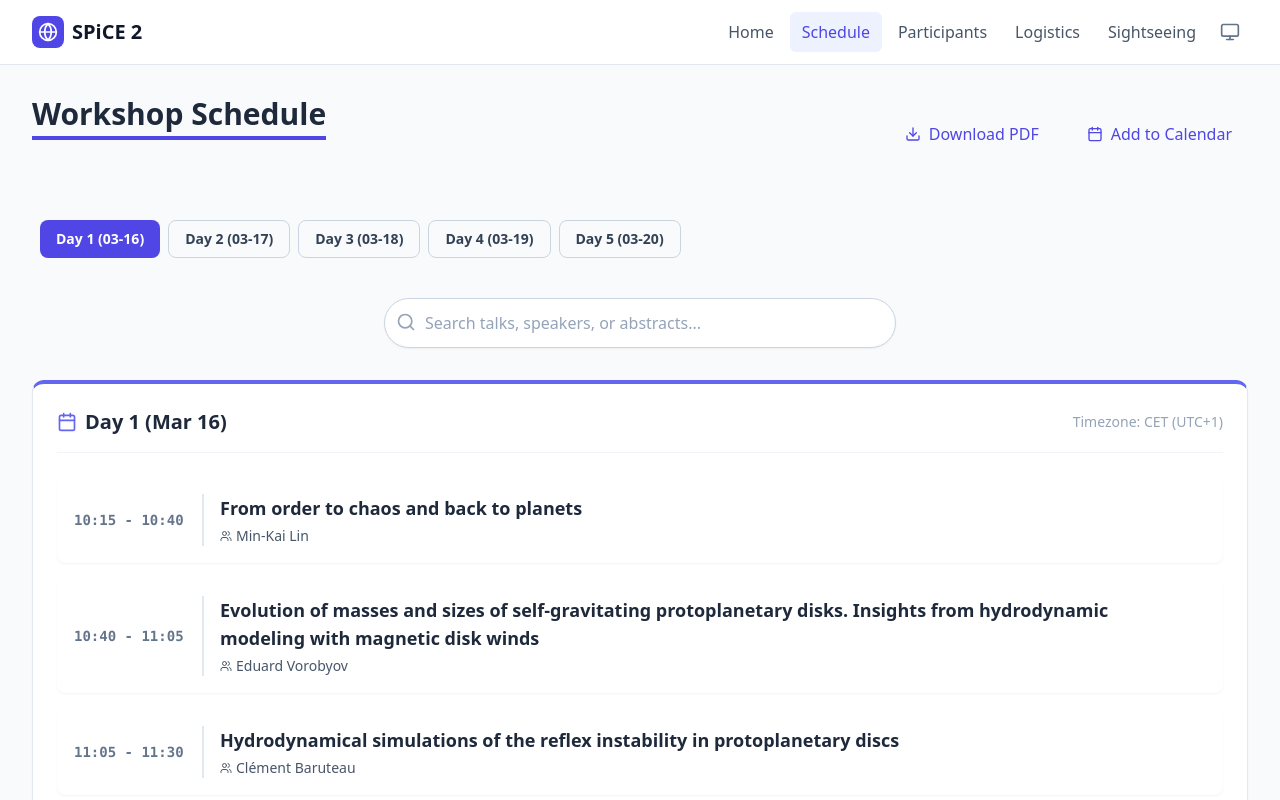
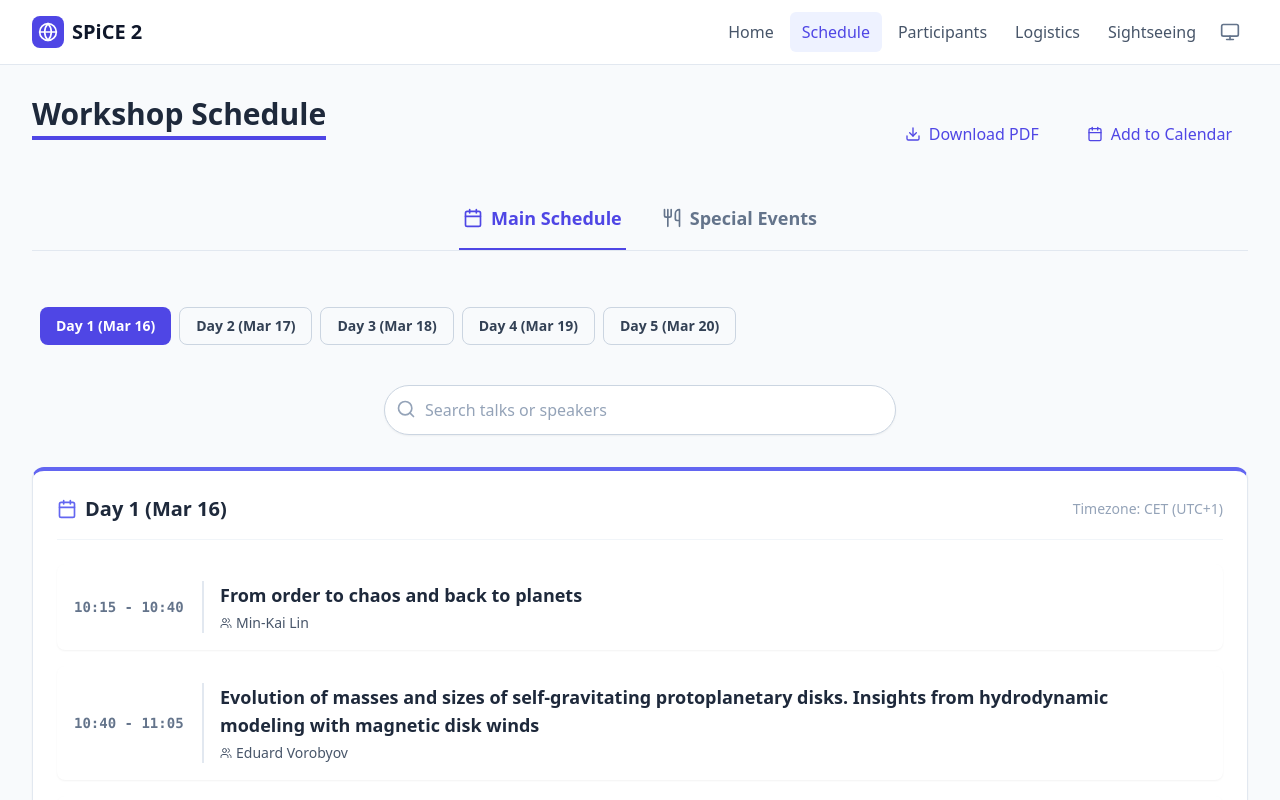
Before and after one commit to spice-workshop/spice-workshop.github.io, a React (Vite) app: page /schedule in a window 1280 px wide. Shown: the top 800 px of the page. Built offline with nearby package versions, Linux system fonts and the light colour scheme.

Commit message:
[Refactor] Separate special events into a separate tab on schedule page

```diff
--- a/src/pages/Schedule.tsx
+++ b/src/pages/Schedule.tsx
@@ -13,6 +13,7 @@ import SpecialEventCard from '../components/schedule/SpecialEventCard';
 const ScheduleView: FC = () => {
   const [activeDay, setActiveDay] = useState(0);
   const [searchTerm, setSearchTerm] = useState('');
+  const [activeView, setActiveView] = useState<'schedule' | 'events'>('schedule');
   const { schedule, loading, error } = useSchedule();
 
   if (loading) return <div className="text-center py-20 text-slate-500">Loading schedule...</div>;
@@ -96,6 +97,34 @@ const ScheduleView: FC = () => {
         </div>
       </div>
 
+      {/* Top Level View Switcher */}
+      <div className="flex justify-center mb-10 border-b border-slate-200 dark:border-slate-700">
+        <div className="flex space-x-8">
+          <button
+            onClick={() => setActiveView('schedule')}
+            className={`pb-4 px-1 text-lg font-bold border-b-2 transition-colors flex items-center ${
+              activeView === 'schedule'
+                ? 'border-indigo-600 text-indigo-600 dark:text-indigo-400 dark:border-indigo-400'
+                : 'border-transparent text-slate-500 hover:text-slate-800 dark:hover:text-slate-200'
+            }`}
+          >
+            <Calendar className="w-5 h-5 mr-2" /> Main Schedule
+          </button>
+          <button
+            onClick={() => setActiveView('events')}
+            className={`pb-4 px-1 text-lg font-bold border-b-2 transition-colors flex items-center ${
+              activeView === 'events'
+                ? 'border-amber-500 text-amber-600 dark:text-amber-400 dark:border-amber-500'
+                : 'border-transparent text-slate-500 hover:text-slate-800 dark:hover:text-slate-200'
+            }`}
+          >
+            <Utensils className="w-5 h-5 mr-2" /> Special Events
+          </button>
+        </div>
+      </div>
+
+      {activeView === 'schedule' && (
+        <div className="animate-fade-in">
           {/* Day tabs */}
           {!isSearching && (
             <div className="flex overflow-x-auto py-4 px-2 mb-6 gap-2 hide-scrollbar">
@@ -106,7 +135,7 @@ const ScheduleView: FC = () => {
                   variant={activeDay === index ? 'primary' : 'outline'}
                   className="rounded-full flex-shrink-0 whitespace-nowrap"
                 >
-              {data.label} ({data.date.slice(5)})
+                  {data.day}
                 </Button>
               ))}
             </div>
@@ -116,7 +145,7 @@ const ScheduleView: FC = () => {
           <div className="relative mb-8 max-w-lg mx-auto">
             <input
               type="text"
-          placeholder="Search talks, speakers, or abstracts..."
+              placeholder="Search talks or speakers"
               className="pl-10 pr-4 py-3 border border-slate-300 dark:border-slate-600 rounded-full focus:outline-none focus:ring-2 focus:ring-indigo-500 w-full shadow-sm bg-white dark:bg-slate-800 text-slate-900 dark:text-white placeholder-slate-400"
               value={searchTerm}
               onChange={e => setSearchTerm(e.target.value)}
@@ -128,19 +157,27 @@ const ScheduleView: FC = () => {
           <div className="space-y-8">
             {displaySchedule.length > 0 ? (
               displaySchedule.map((dayData, dayIdx) => (
-            <ScheduleDayCard key={dayIdx} dayData={dayData} dayIdx={dayIdx} />
+                <ScheduleDayCard
+                  key={dayIdx}
+                  dayData={dayData}
+                  dayIdx={dayIdx}
+                  {...(!isSearching && {
+                    onPrev: () => setActiveDay(d => Math.max(0, d - 1)),
+                    onNext: () => setActiveDay(d => Math.min(schedule.length - 1, d + 1)),
+                    isFirst: activeDay === 0,
+                    isLast:  activeDay === schedule.length - 1,
+                  })}
+                />
               ))
             ) : (
               <p className="text-center text-slate-500 py-10">No events found matching your search.</p>
             )}
           </div>
+        </div>
+      )}
 
-      {/* Special Events */}
-      <div className="mt-20">
-        <h3 className="font-bold text-2xl mb-6 flex items-center text-slate-800 dark:text-white">
-          <Utensils className="w-6 h-6 mr-3 text-amber-500" /> Special Events
-        </h3>
-
+      {activeView === 'events' && (
+        <div className="animate-fade-in relative max-w-5xl mx-auto space-y-8">
           <SpecialEventCard
             id="lunch-info"
             badge="Daily Lunch"
@@ -155,7 +192,6 @@ const ScheduleView: FC = () => {
             mapTitle="CROUS Location"
             mapMinHeight="300px"
             directionsHref={CONSTANTS.links.crousDirections}
-          className="mb-8"
           />
 
           <SpecialEventCard
@@ -174,7 +210,6 @@ const ScheduleView: FC = () => {
             directionsHref={CONSTANTS.links.restaurantDirections}
             registrationHref={CONSTANTS.links.socialEventRegistration}
             menuHref="/dinner-menu.pdf"
-          className="mb-8"
           />
 
           <SpecialEventCard
@@ -184,7 +219,7 @@ const ScheduleView: FC = () => {
             title="La Commune"
             description="Kick off the week with a social evening at La Commune — a lively venue in the 7th arrondissement, perfect for meeting fellow participants."
             details={[
-            { icon: 'calendar', label: 'Date & Time', value: 'Monday, 7:00 PM' },
+              { icon: 'calendar', label: 'Date & Time', value: 'Monday, 6:30 PM' },
               { icon: 'mappin',   label: 'Address',     value: '3 Rue Pré-Gaudry, 69007 Lyon' },
               { icon: 'utensils', label: 'Fee',         value: '20 euros per person' },
             ]}
@@ -196,6 +231,7 @@ const ScheduleView: FC = () => {
             websiteHref="https://lacommune.co/lyon/"
           />
         </div>
+      )}
     </div>
   );
 };
```
Lines whose indentation alone changed are shown as unchanged.
